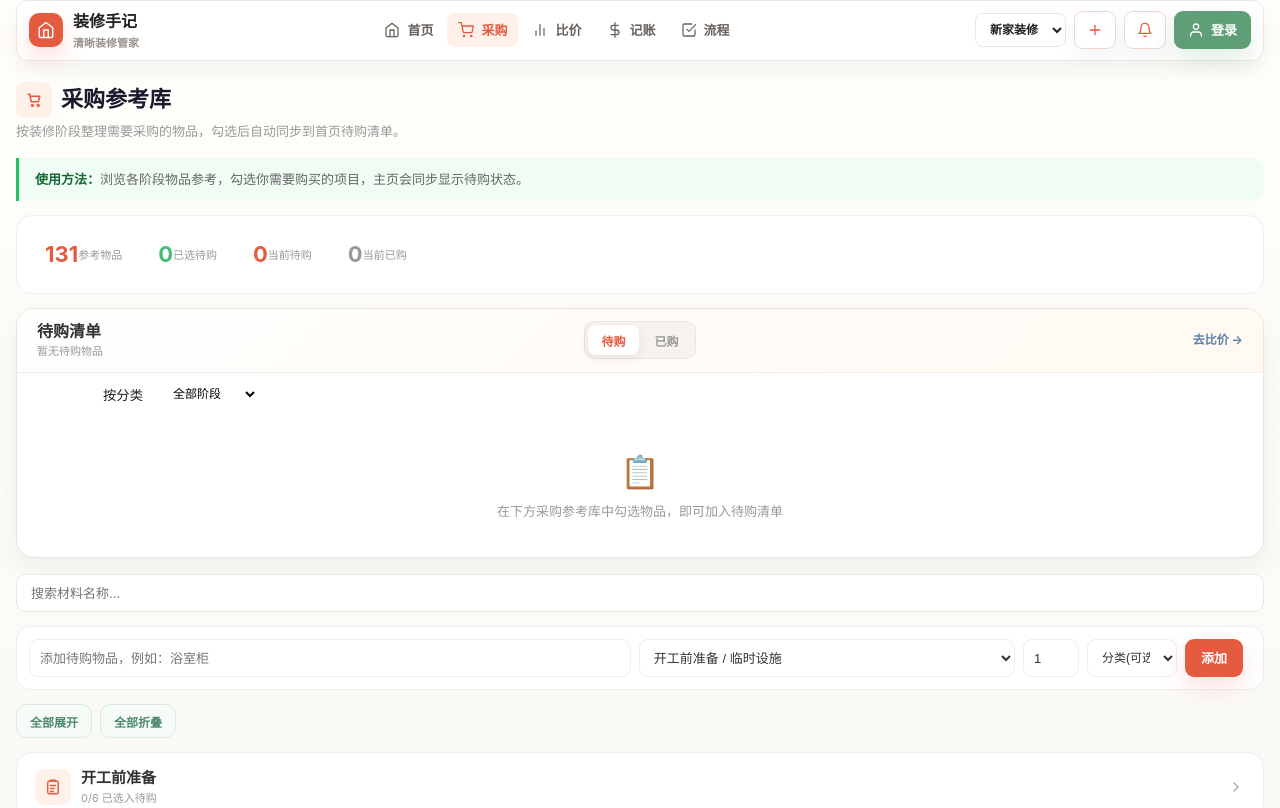
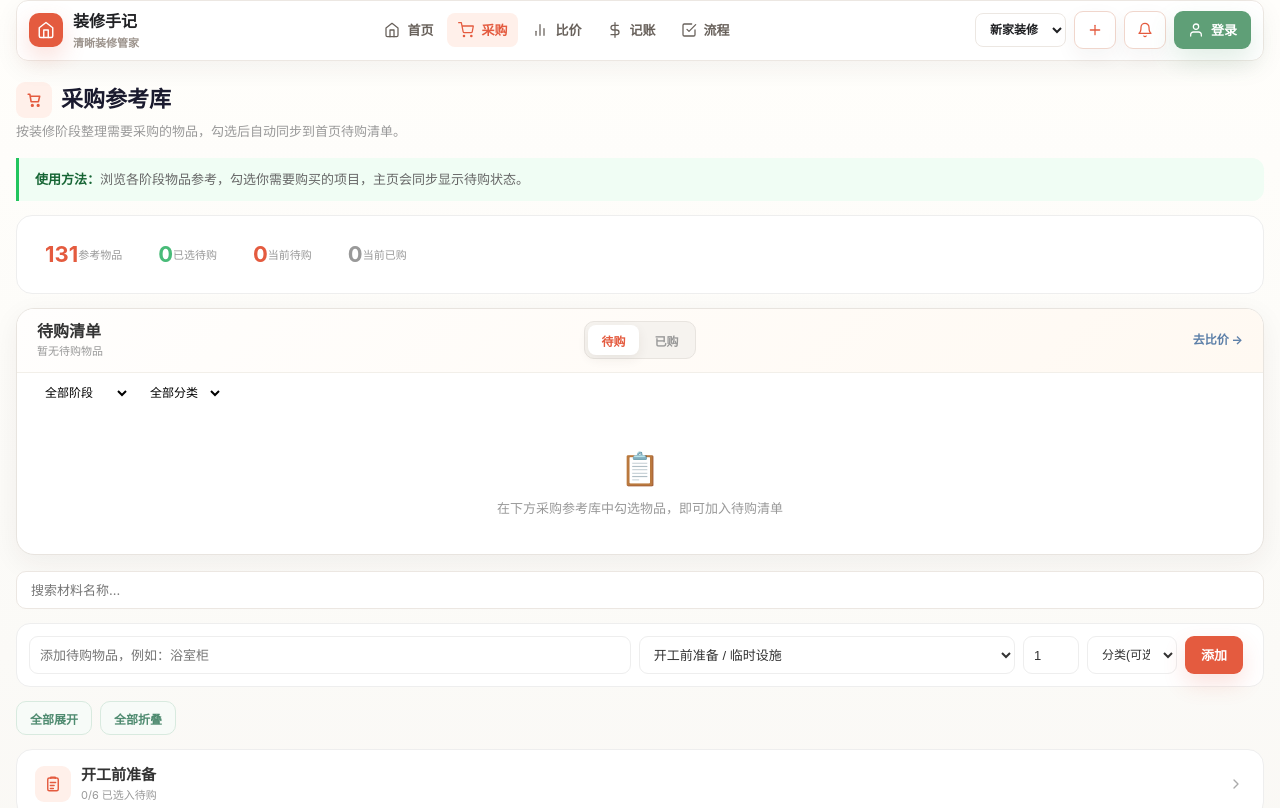
Before and after one commit to fenghuo1943/zhuangxiu, a React (Vite) app in the folder frontend/: page /purchase in a window 1280 px wide. Shown: the top 808 px of the page. Built offline with nearby package versions, Linux system fonts and the light colour scheme.

Commit message:
优化显示

```diff
--- a/frontend/src/pages/ComparePage.tsx
+++ b/frontend/src/pages/ComparePage.tsx
@@ -13,12 +13,9 @@ import {
 } from '../components/common/Icons';
 import { getItemCategory } from '../utils/categoryMapping';
 
-type FilterMode = 'stage' | 'category';
-
 const ComparePage: React.FC = () => {
   const state = useStore();
   const [searchQuery, setSearchQuery] = useState('');
-  const [filterMode, setFilterMode] = useState<FilterMode>('stage');
   const [filterStage, setFilterStage] = useState('');
   const [filterSubgroup, setFilterSubgroup] = useState('');
   const [filterCategory, setFilterCategory] = useState('');
@@ -91,15 +88,14 @@ const ComparePage: React.FC = () => {
       const q = searchQuery.trim().toLowerCase();
       items = items.filter(c => c.item_name.toLowerCase().includes(q));
     }
-    // Dual-mode filter
-    if (filterMode === 'stage') {
+    // Stage filter
     if (filterStage) {
       items = items.filter(c => c.stage_parent === filterStage);
       if (filterSubgroup) {
         items = items.filter(c => c.subgroup_name === filterSubgroup);
       }
     }
-    } else {
+    // Category filter (combined with stage via AND)
     if (filterCategory) {
       items = items.filter(c => {
         const cat = getItemCategory(c);
@@ -108,7 +104,6 @@ const ComparePage: React.FC = () => {
         if (filterSubCategory && cat.subCategoryId !== filterSubCategory) return false;
         return true;
       });
-      }
     }
     return items;
   })();
@@ -378,32 +373,7 @@ const ComparePage: React.FC = () => {
             <IconSearch size={14} />
             <input className="input" placeholder="搜索比价物品..." value={searchQuery} onChange={e => setSearchQuery(e.target.value)} style={{ paddingLeft: 32, width: '100%' }} />
           </div>
-          {/* Filter mode toggle */}
-          <div style={{ display: 'flex', borderRadius: 6, overflow: 'hidden', border: '1px solid var(--fresh-border)', fontSize: 11 }}>
-            <button
-              type="button"
-              onClick={() => setFilterMode('stage')}
-              style={{
-                padding: '4px 10px', border: 'none', cursor: 'pointer',
-                background: filterMode === 'stage' ? 'var(--fresh-accent)' : 'var(--fresh-surface)',
-                color: filterMode === 'stage' ? '#fff' : 'var(--fresh-text)',
-                fontWeight: filterMode === 'stage' ? 600 : 400,
-              }}
-            >按阶段</button>
-            <button
-              type="button"
-              onClick={() => setFilterMode('category')}
-              style={{
-                padding: '4px 10px', border: 'none', borderLeft: '1px solid var(--fresh-border)', cursor: 'pointer',
-                background: filterMode === 'category' ? 'var(--fresh-accent)' : 'var(--fresh-surface)',
-                color: filterMode === 'category' ? '#fff' : 'var(--fresh-text)',
-                fontWeight: filterMode === 'category' ? 600 : 400,
-              }}
-            >按分类</button>
-          </div>
           {/* Stage filter */}
-          {filterMode === 'stage' && (
-            <>
           <select
             value={filterStage}
             onChange={e => { setFilterStage(e.target.value); setFilterSubgroup(''); }}
@@ -422,11 +392,7 @@ const ComparePage: React.FC = () => {
               {filteredSubgroups.map(s => <option key={s} value={s}>{s}</option>)}
             </select>
           )}
-            </>
-          )}
           {/* Category filter */}
-          {filterMode === 'category' && (
-            <>
           <select
             value={filterCategory}
             onChange={e => { setFilterCategory(e.target.value); setFilterSubCategory(''); }}
@@ -444,8 +410,6 @@ const ComparePage: React.FC = () => {
               <option value="">全部子分类</option>
               {filteredSubCategories.map(sub => <option key={sub.id} value={sub.id}>{sub.name}</option>)}
             </select>
-              )}
-            </>
           )}
           <button className="btn btn-outline btn-sm" onClick={handleExportCSV}><IconUpload size={14} /> 导出</button>
           <button className="btn btn-outline btn-sm" onClick={handleImportCSV}><IconDownload size={14} /> 导入</button>
--- a/frontend/src/pages/PurchasePage.tsx
+++ b/frontend/src/pages/PurchasePage.tsx
@@ -98,7 +98,6 @@ const PurchasePage: React.FC = () => {
 
   // Shopping card
   const [shoppingListView, setShoppingListView] = useState<'pending' | 'purchased'>('pending');
-  const [filterMode, setFilterMode] = useState<'stage' | 'category'>('stage');
   const [filterStage, setFilterStage] = useState('');
   const [filterSubgroup, setFilterSubgroup] = useState('');
   const [filterCategory, setFilterCategory] = useState('');
@@ -189,18 +188,20 @@ const PurchasePage: React.FC = () => {
     ? state.expenseSubCategories.filter(s => s.categoryId === filterCategory)
     : [];
 
-  // Filter shopping items by stage or category
+  // Filter shopping items by stage AND category
   const filteredShoppingItems = useMemo(() => {
-    if (filterMode === 'stage') {
-      if (!filterStage) return shoppingItems;
-      return shoppingItems.filter(item => {
+    let items = shoppingItems;
+    // Stage filter
+    if (filterStage) {
+      items = items.filter(item => {
         if (item.stageParent !== filterStage) return false;
         if (filterSubgroup && item.subgroupName !== filterSubgroup) return false;
         return true;
       });
-    } else {
-      if (!filterCategory) return shoppingItems;
-      return shoppingItems.filter(item => {
+    }
+    // Category filter
+    if (filterCategory) {
+      items = items.filter(item => {
         const cat = getItemCategory(item);
         if (!cat) return false;
         if (cat.categoryId !== filterCategory) return false;
@@ -208,7 +209,8 @@ const PurchasePage: React.FC = () => {
         return true;
       });
     }
-  }, [shoppingItems, filterMode, filterStage, filterSubgroup, filterCategory, filterSubCategory]);
+    return items;
+  }, [shoppingItems, filterStage, filterSubgroup, filterCategory, filterSubCategory]);
 
   const syncedPriceModels = useMemo(() => {
     const models: { modelId: string; modelName: string; spec?: string; catName: string; price?: number; channel?: string; note?: string; purchaseItemId?: string | null }[] = [];
@@ -531,34 +533,9 @@ const PurchasePage: React.FC = () => {
             </div>
           </div>
 
-          {/* Filter bar — dual mode */}
+          {/* Filter bar — stage + category combined */}
           <div className="purchase-shopping-filter" style={{ display: 'flex', gap: 8, padding: '8px 16px', borderBottom: '1px solid var(--fresh-border)', flexWrap: 'wrap', alignItems: 'center' }}>
-            {/* Filter mode toggle */}
-            <div style={{ display: 'flex', borderRadius: 6, overflow: 'hidden', border: '1px solid var(--fresh-border)', fontSize: 11 }}>
-              <button
-                type="button"
-                onClick={() => setFilterMode('stage')}
-                style={{
-                  padding: '4px 10px', border: 'none', cursor: 'pointer',
-                  background: filterMode === 'stage' ? 'var(--fresh-accent)' : 'var(--fresh-surface)',
-                  color: filterMode === 'stage' ? '#fff' : 'var(--fresh-text)',
-                  fontWeight: filterMode === 'stage' ? 600 : 400,
-                }}
-              >按阶段</button>
-              <button
-                type="button"
-                onClick={() => setFilterMode('category')}
-                style={{
-                  padding: '4px 10px', border: 'none', borderLeft: '1px solid var(--fresh-border)', cursor: 'pointer',
-                  background: filterMode === 'category' ? 'var(--fresh-accent)' : 'var(--fresh-surface)',
-                  color: filterMode === 'category' ? '#fff' : 'var(--fresh-text)',
-                  fontWeight: filterMode === 'category' ? 600 : 400,
-                }}
-              >按分类</button>
-            </div>
             {/* Stage filter */}
-            {filterMode === 'stage' && (
-              <>
             <select
               value={filterStage}
               onChange={e => { setFilterStage(e.target.value); setFilterSubgroup(''); }}
@@ -577,11 +554,7 @@ const PurchasePage: React.FC = () => {
                 {filteredSubgroups.map(s => <option key={s} value={s}>{s}</option>)}
               </select>
             )}
-              </>
-            )}
             {/* Category filter */}
-            {filterMode === 'category' && (
-              <>
             <select
               value={filterCategory}
               onChange={e => { setFilterCategory(e.target.value); setFilterSubCategory(''); }}
@@ -599,8 +572,6 @@ const PurchasePage: React.FC = () => {
                 <option value="">全部子分类</option>
                 {filteredSubCategories.map(sub => <option key={sub.id} value={sub.id}>{sub.name}</option>)}
               </select>
-                )}
-              </>
             )}
             {(filterCategory || filterStage) && (
               <span style={{ fontSize: 11, color: 'var(--fresh-muted)', display: 'flex', alignItems: 'center' }}>
```
Lines whose indentation alone changed are shown as unchanged.
